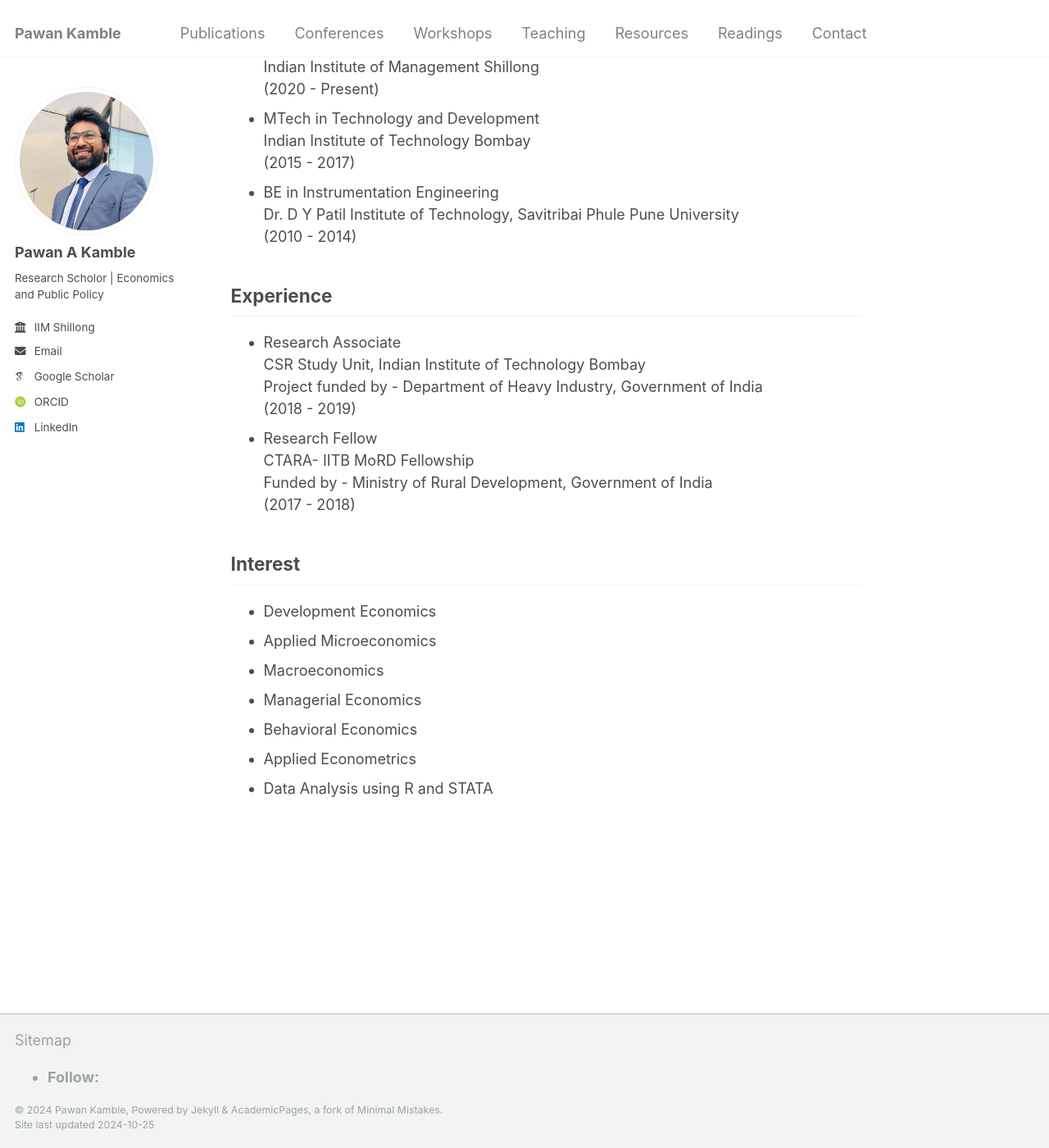
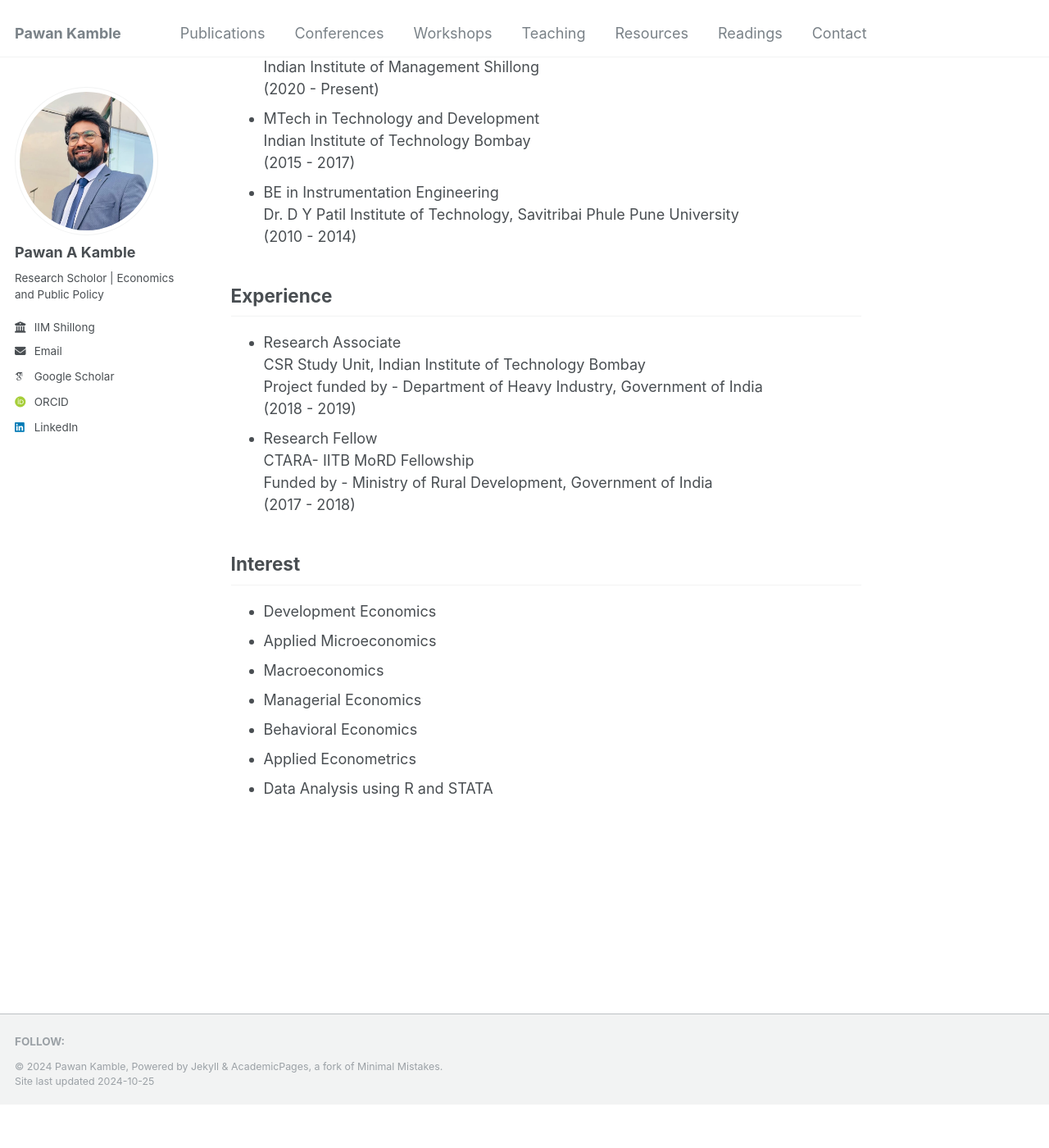
Before and after one commit to pawankb13/pawankb13.github.io, a Jekyll site: the page built from _pages/about.md, in a window 1280 px wide and 1400 px high, scrolled down 520 px. Shown: the whole window at 82% size. Built offline with Jekyll 4.4.1, drawn with Linux system fonts in a browser that asks for light colours; some web fonts are replaced; after the commit the page ends 1867 px from its top, so only the background shows below that.

Commit message:
Update: Footer

```diff
--- a/_includes/footer.html
+++ b/_includes/footer.html
@@ -7,10 +7,7 @@
       <li><strong>{{ site.data.ui-text[site.locale].follow_label }}</strong></li>
     {% endif %}
     {% if site.author.github %}
-      <li><a href="http://github.com/{{ site.author.github }}"><i class="fab fa-github" aria-hidden="true"></i> GitHub</a></li>
-    {% endif %}
-    {% if site.author.bitbucket %}
-      <li><a href="http://bitbucket.org/{{ site.author.bitbucket }}"><i class="fab fa-bitbucket" aria-hidden="true"></i> Bitbucket</a></li>
+      <li><a href="http://github.com/{{oawankb13}}"><i class="fab fa-github" aria-hidden="true"></i> GitHub</a></li>
     {% endif %}
   </ul>
 </div>
--- a/_includes/footer/custom.html
+++ b/_includes/footer/custom.html
@@ -1,3 +1,3 @@
 <!-- start custom footer snippets -->
-<a href="/sitemap/">Sitemap</a>
+<a href="/sitemap/"></a>
 <!-- end custom footer snippets -->
--- a/_sass/_footer.scss
+++ b/_sass/_footer.scss
@@ -57,3 +57,36 @@
   font-family: $global-font-family;
   font-size: $type-size-7;
 }
+
+.page__footer-follow {
+  ul {
+    margin: 0;
+    padding: 0;
+    list-style-type: none;
+  }
+
+  li {
+    display: inline-block;
+    padding-top: 5px;
+    padding-bottom: 5px;
+    font-family: $sans-serif-narrow;
+    font-size: $type-size-6;
+    text-transform: uppercase;
+  }
+
+  li + li:before {
+    content: "";
+    padding-right: 5px;
+  }
+
+  a {
+    padding-right: 10px;
+    font-weight: bold;
+  }
+
+  .social-icons {
+    a {
+      white-space: nowrap;
+    }
+  }
+}
```
